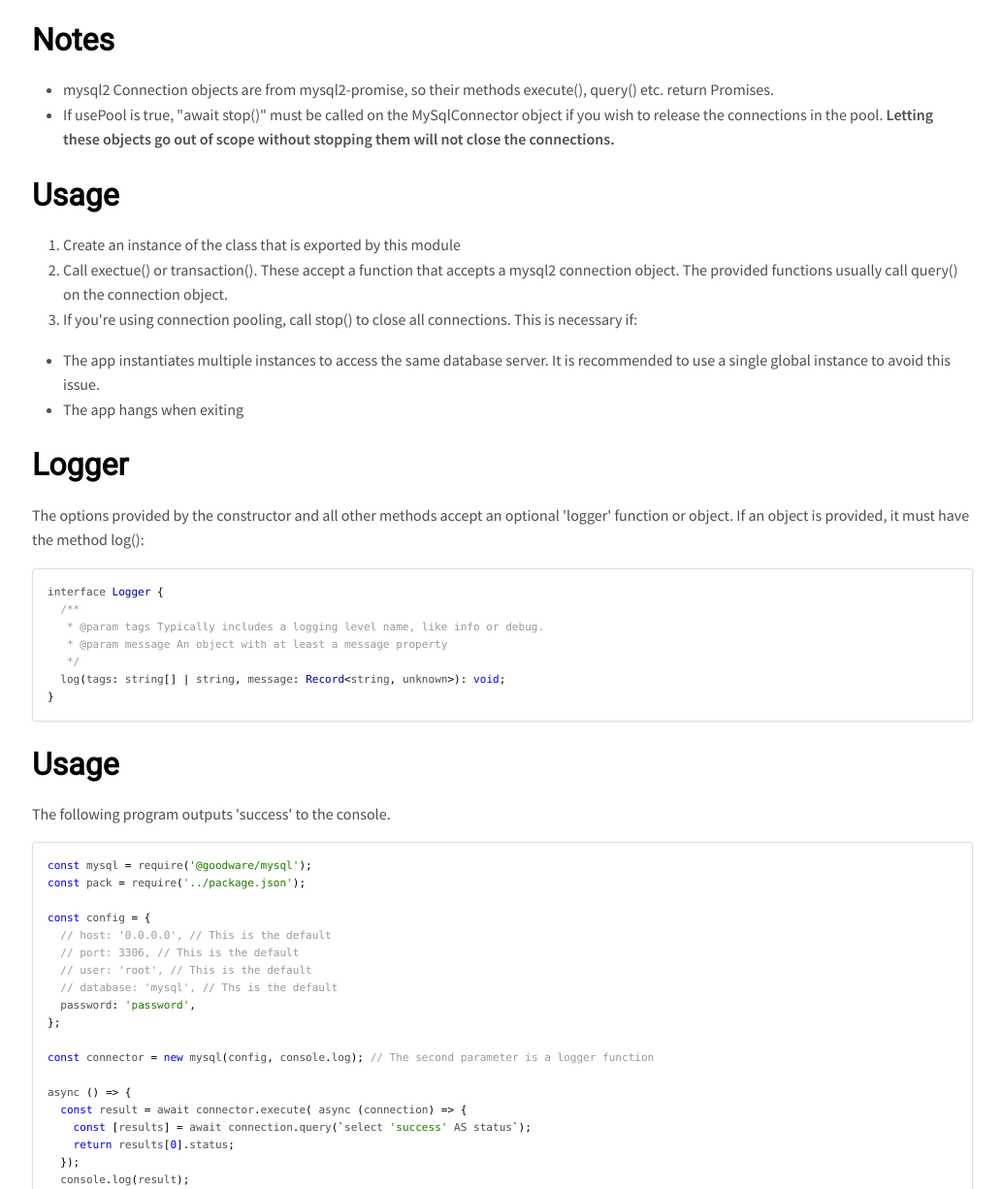
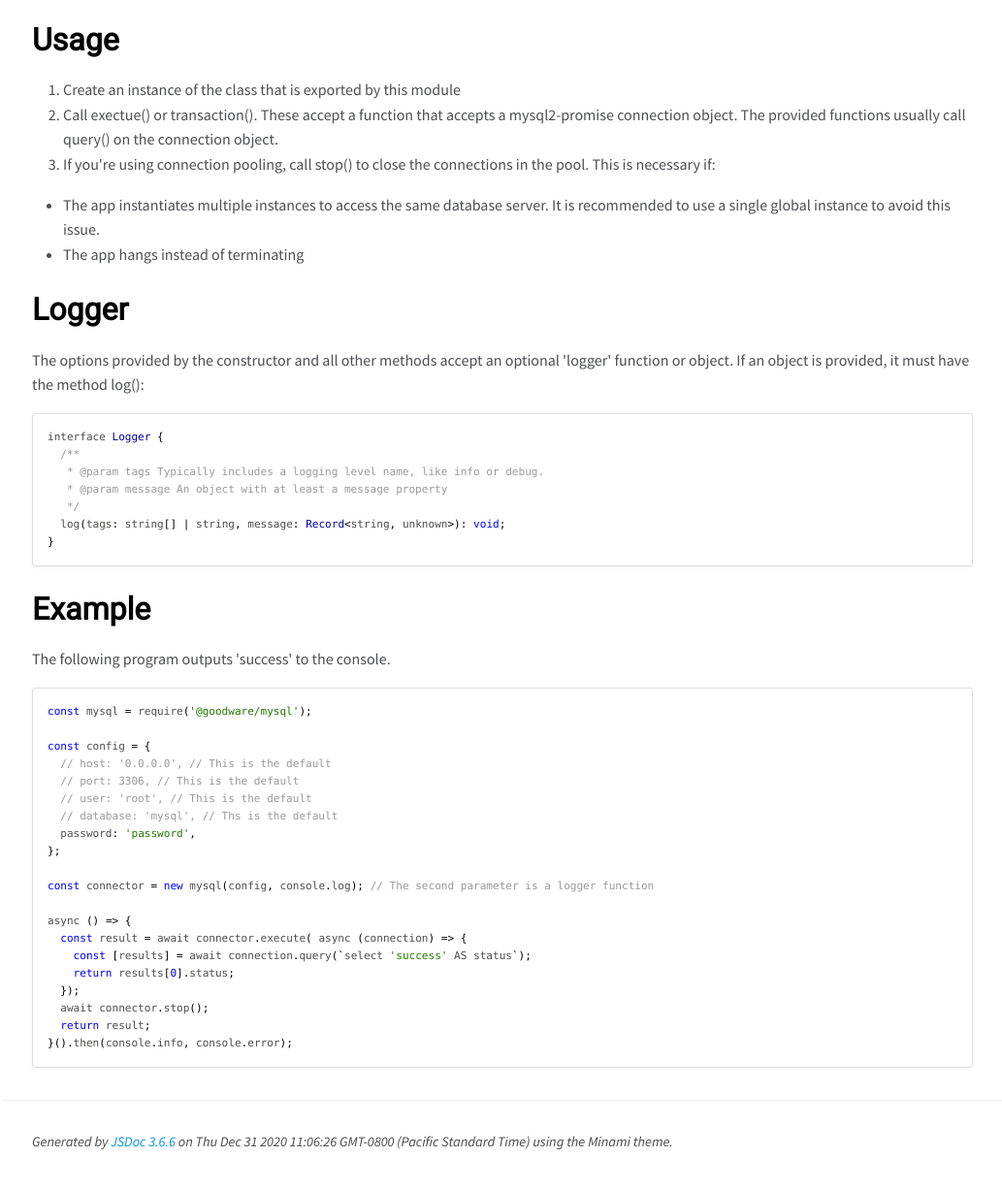
Before and after one commit to good-ware/js-mysql, a website: page docs/index.html in a window 1280 px wide. Shown: the part 1096-2322 px from the top of the page at 97% size, without its empty margins (247-1280 px from the left). Drawn offline with nearby package versions, Linux system fonts and the light colour scheme.

Commit message:
Update readme

```diff
--- a/docs/index.html
+++ b/docs/index.html
@@ -81,21 +81,15 @@
 <li>Handles AWS RDS passwordless IAM connections</li>
 <li>Manages database transactions by wrapping begin/end around a function invocation</li>
 </ul>
-<h1>Notes</h1>
-<ul>
-<li>mysql2 Connection objects are from mysql2-promise, so their methods execute(), query() etc. return Promises.</li>
-<li>If usePool is true, &quot;await stop()&quot; must be called on the MySqlConnector object if you wish to release the connections
-in the pool. <strong>Letting these objects go out of scope without stopping them will not close the connections.</strong></li>
-</ul>
 <h1>Usage</h1>
 <ol>
 <li>Create an instance of the class that is exported by this module</li>
-<li>Call exectue() or transaction(). These accept a function that accepts a mysql2 connection object. The provided functions usually call query() on the connection object.</li>
-<li>If you're using connection pooling, call stop() to close all connections. This is necessary if:</li>
+<li>Call exectue() or transaction(). These accept a function that accepts a mysql2-promise connection object. The provided functions usually call query() on the connection object.</li>
+<li>If you're using connection pooling, call stop() to close the connections in the pool. This is necessary if:</li>
 </ol>
 <ul>
 <li>The app instantiates multiple instances to access the same database server. It is recommended to use a single global instance to avoid this issue.</li>
-<li>The app hangs when exiting</li>
+<li>The app hangs instead of terminating</li>
 </ul>
 <h1>Logger</h1>
 <p>The options provided by the constructor and all other methods accept an optional 'logger' function or object. If an object is provided, it must have the method log():</p>
@@ -107,10 +101,9 @@ in the pool. <strong>Letting these objects go out of scope without stopping them
   log(tags: string[] | string, message: Record&lt;string, unknown>): void;
 }
 </code></pre>
-<h1>Usage</h1>
+<h1>Example</h1>
 <p>The following program outputs 'success' to the console.</p>
 <pre class="prettyprint source lang-js"><code>const mysql = require('@goodware/mysql');
-const pack = require('../package.json');
 
 const config = {
   // host: '0.0.0.0', // This is the default
@@ -127,8 +120,8 @@ async () => {
     const [results] = await connection.query(`select 'success' AS status`);
     return results[0].status;
   });
-  console.log(result);
   await connector.stop();
+  return result;
 }().then(console.info, console.error);
 </code></pre></article>
     </section>
@@ -143,7 +136,7 @@ async () => {
 <br class="clear">
 
 <footer>
-    Generated by <a href="https://github.com/jsdoc3/jsdoc">JSDoc 3.6.6</a> on Thu Dec 31 2020 10:56:39 GMT-0800 (Pacific Standard Time) using the Minami theme.
+    Generated by <a href="https://github.com/jsdoc3/jsdoc">JSDoc 3.6.6</a> on Thu Dec 31 2020 11:06:26 GMT-0800 (Pacific Standard Time) using the Minami theme.
 </footer>
 
 <script>prettyPrint();</script>
--- a/package.json
+++ b/package.json
@@ -1,6 +1,6 @@
 {
   "name": "@goodware/mysql",
-  "version": "3.0.0",
+  "version": "3.0.1",
   "description": "A mysql2-based connection helper",
   "keywords": [
     "mysql",
```
Also changed, not shown: docs/MySqlConnector.html (+1 -1 lines), docs/global.html (+1 -1 lines), docs/index.js.html (+1 -1 lines), README.md, 1 other file.
